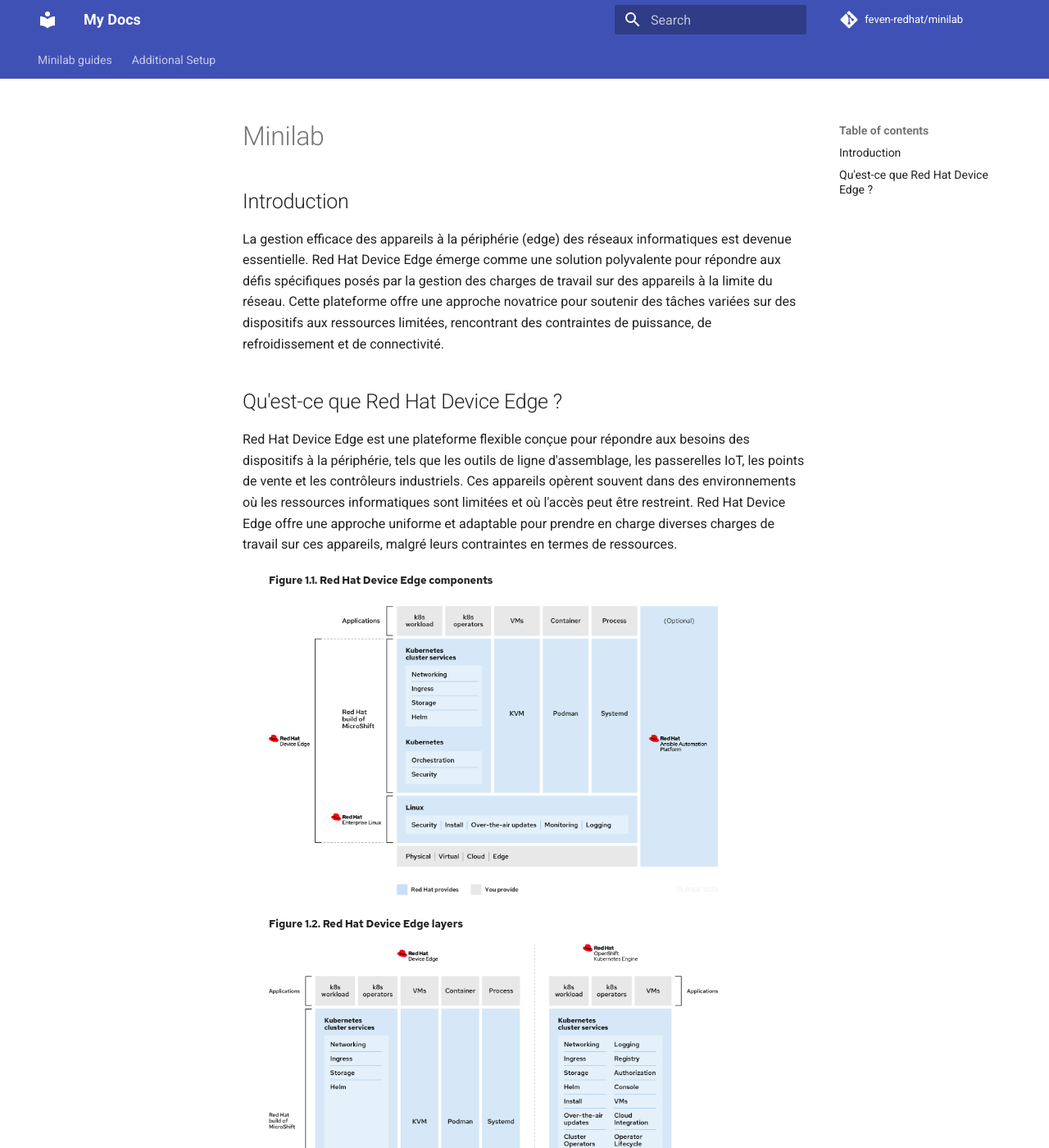
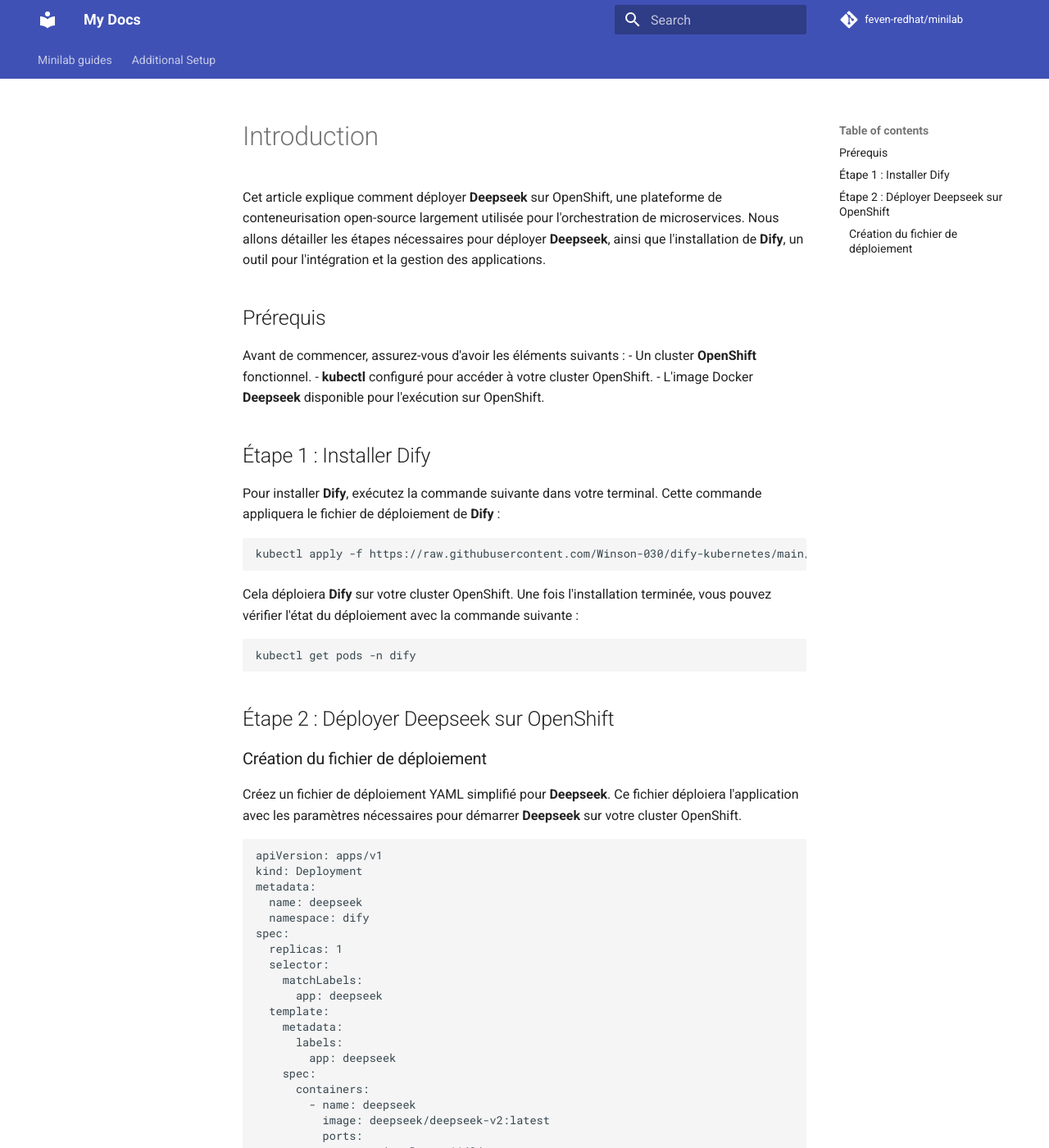
Before and after one commit to neutron-IT-organization/deepseek-openshift, an MkDocs documentation site: the page built from content/index.md, in a window 1280 px wide and 1400 px high. Shown: the whole window at 82% size. Built offline with MkDocs 1.6.1 and Material for MkDocs 9.7.7, drawn with Linux system fonts in a browser that asks for light colours; comment, search, counter and statistics services are not loaded; some of the changed text lies outside the part shown.

Commit message:
update contenush

````diff
--- a/content/index.md
+++ b/content/index.md
@@ -1,15 +1,89 @@
 ---
-title: Home
+title: Déploiement de Deepseek sur OpenShift
 ---
 
-# Minilab
+# Introduction
 
-## Introduction
+Cet article explique comment déployer **Deepseek** sur OpenShift, une plateforme de conteneurisation open-source largement utilisée pour l'orchestration de microservices. Nous allons détailler les étapes nécessaires pour déployer **Deepseek**, ainsi que l'installation de **Dify**, un outil pour l'intégration et la gestion des applications.
 
-La gestion efficace des appareils à la périphérie (edge) des réseaux informatiques est devenue essentielle. Red Hat Device Edge émerge comme une solution polyvalente pour répondre aux défis spécifiques posés par la gestion des charges de travail sur des appareils à la limite du réseau. Cette plateforme offre une approche novatrice pour soutenir des tâches variées sur des dispositifs aux ressources limitées, rencontrant des contraintes de puissance, de refroidissement et de connectivité.
+## Prérequis
 
-## Qu'est-ce que Red Hat Device Edge ?
+Avant de commencer, assurez-vous d'avoir les éléments suivants :
+- Un cluster **OpenShift** fonctionnel.
+- **kubectl** configuré pour accéder à votre cluster OpenShift.
+- L'image Docker **Deepseek** disponible pour l'exécution sur OpenShift.
 
-Red Hat Device Edge est une plateforme flexible conçue pour répondre aux besoins des dispositifs à la périphérie, tels que les outils de ligne d'assemblage, les passerelles IoT, les points de vente et les contrôleurs industriels. Ces appareils opèrent souvent dans des environnements où les ressources informatiques sont limitées et où l'accès peut être restreint. Red Hat Device Edge offre une approche uniforme et adaptable pour prendre en charge diverses charges de travail sur ces appareils, malgré leurs contraintes en termes de ressources.
+## Étape 1 : Installer Dify
 
-![Archi](./images/archi-edge.png)
+Pour installer **Dify**, exécutez la commande suivante dans votre terminal. Cette commande appliquera le fichier de déploiement de **Dify** :
+
+```
+kubectl apply -f https://raw.githubusercontent.com/Winson-030/dify-kubernetes/main/dify-deployment.yaml
+```
+
+
+Cela déploiera **Dify** sur votre cluster OpenShift. Une fois l'installation terminée, vous pouvez vérifier l'état du déploiement avec la commande suivante :
+
+```
+kubectl get pods -n dify
+```
+
+
+## Étape 2 : Déployer Deepseek sur OpenShift
+
+### Création du fichier de déploiement
+
+Créez un fichier de déploiement YAML simplifié pour **Deepseek**. Ce fichier déploiera l'application avec les paramètres nécessaires pour démarrer **Deepseek** sur votre cluster OpenShift.
+
+```yaml
+apiVersion: apps/v1
+kind: Deployment
+metadata:
+  name: deepseek
+  namespace: dify
+spec:
+  replicas: 1
+  selector:
+    matchLabels:
+      app: deepseek
+  template:
+    metadata:
+      labels:
+        app: deepseek
+    spec:
+      containers:
+        - name: deepseek
+          image: deepseek/deepseek-v2:latest
+          ports:
+            - containerPort: 11434
+              protocol: TCP
+          command: ["ollama", "run", "deepseek-v2"]
+          resources: {}
+      restartPolicy: Always
+      terminationGracePeriodSeconds: 30
+      dnsPolicy: ClusterFirst
+      securityContext:
+        runAsUser: 0
+```
+
+Application du fichier YAML
+Pour appliquer ce fichier de déploiement sur OpenShift, exécutez la commande suivante :
+
+```
+kubectl apply -f deepseek-deployment.yaml
+```
+
+Cela déploiera Deepseek sur OpenShift avec la commande ollama run deepseek-v2 au démarrage.
+
+Étape 3 : Vérifier le déploiement
+Une fois le déploiement effectué, vous pouvez vérifier l'état des pods et des déploiements avec les commandes suivantes :
+
+```
+kubectl get pods -n dify
+kubectl get deployments -n dify
+```
+
+Cela vous permettra de vous assurer que Deepseek est correctement déployé et fonctionne comme prévu.
+
+Conclusion
+En suivant ces étapes, vous avez déployé Deepseek sur votre cluster OpenShift avec la commande ollama run deepseek-v2, et vous avez installé Dify pour une gestion centralisée des applications. Vous pouvez maintenant commencer à utiliser Deepseek dans votre environnement OpenShift pour vos besoins d'intelligence artificielle.
````
